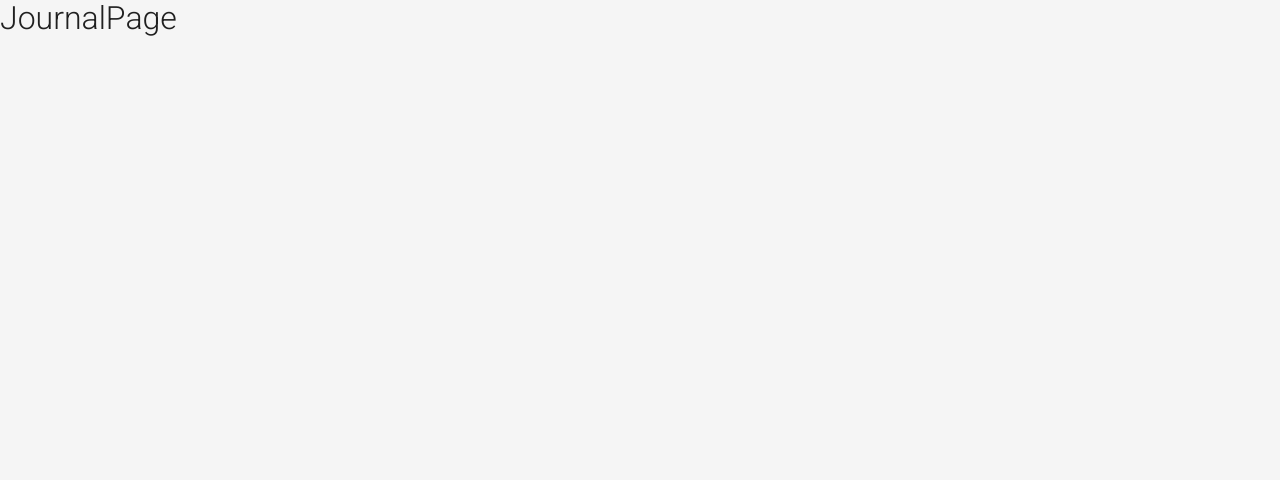
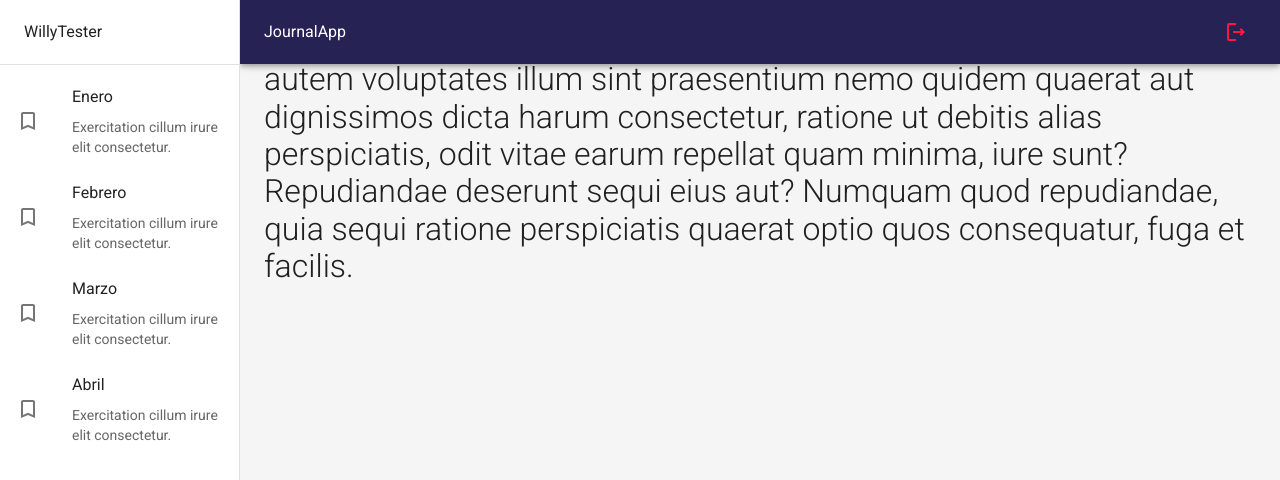
Before and after one commit to martuwilson/journal-vite-app, a React (Vite) app: page / in a window 1280 px wide. Shown: the top 480 px of the page. Built offline with nearby package versions, Linux system fonts and the light colour scheme.

Commit message:
JournalLayout agregado

```diff
--- /dev/null
+++ b/src/journal/components/Navbar.jsx
@@ -0,0 +1,35 @@
+/* eslint-disable react/prop-types */
+import { LogoutOutlined, MenuOutlined } from "@mui/icons-material"
+import { AppBar, Grid, IconButton, Toolbar, Typography } from "@mui/material"
+
+
+
+export const Navbar = ({drawerWidth}) => {
+  return (
+    <AppBar position="fixed" sx={{
+        width:{sm: `calc(100% - ${drawerWidth}px)`},
+        ml:{sm: `${drawerWidth}px` },
+    }}>
+        <Toolbar>
+            <IconButton
+                edge="start"
+                color="inherit"
+                aria-label="menu"
+                sx={{ mr: 2, display:{sm:'none'} }}
+            >
+                <MenuOutlined/>
+            </IconButton>
+
+            <Grid container direction='row' justifyContent='space-between' alignItems='center'>
+                <Typography variant="h4" noWrap component='div'>
+                    JournalApp
+                </Typography>
+
+                <IconButton color='error'>
+                    <LogoutOutlined/>
+                </IconButton>
+            </Grid>
+        </Toolbar>
+    </AppBar>
+  )
+}
--- /dev/null
+++ b/src/journal/components/SideBar.jsx
@@ -0,0 +1,48 @@
+/* eslint-disable react/prop-types */
+import { Box, Divider, Drawer, Grid, List, ListItem, ListItemButton, ListItemIcon, ListItemText, Toolbar, Typography } from '@mui/material'
+import { TurnedInNot } from '@mui/icons-material';
+
+export const SideBar = ({ drawerWidth = 240 }) => {
+  return (
+    <Box
+        component='nav'
+        sx={{ width: { sm: drawerWidth }, flexShrink: { sm: 0 } }}
+    >
+        <Drawer
+            variant='permanent' // temporary
+            open
+            sx={{
+                display: { xs: 'block' },
+                '& .MuiDrawer-paper': { boxSizing: 'border-box', width: drawerWidth }
+            }}
+        >
+            <Toolbar>
+                <Typography variant='h4' noWrap component='div'>
+                    WillyTester
+                </Typography>
+            </Toolbar>
+            <Divider />
+
+            <List>
+                {
+                    ['Enero','Febrero','Marzo','Abril'].map( text => (
+                        <ListItem key={ text } disablePadding>
+                            <ListItemButton>
+                                <ListItemIcon>
+                                    <TurnedInNot />
+                                </ListItemIcon>
+                                <Grid container>
+                                    <ListItemText primary={ text } />
+                                    <ListItemText secondary={ 'Exercitation cillum irure elit consectetur.' } />
+                                </Grid>
+                            </ListItemButton>
+                        </ListItem>
+                    ))
+                }
+            </List>
+
+        </Drawer>
+
+    </Box>
+  )
+}
--- /dev/null
+++ b/src/journal/components/index.js
@@ -0,0 +1,2 @@
+export * from './Navbar'
+export * from './SideBar'
--- /dev/null
+++ b/src/journal/layout/JournalLayout.jsx
@@ -0,0 +1,21 @@
+/* eslint-disable react/prop-types */
+import { Box } from "@mui/material"
+import { Navbar, SideBar } from "../components";
+
+const drawerWidth = 240; // default width of layout
+
+
+export const JournalLayout = ({children}) => {
+  return (
+    <Box sx={{display: 'flex'}}>
+        <Navbar drawerWidth={drawerWidth}/>
+
+        <SideBar drawerWidth={drawerWidth}/>
+
+        <Box component='main' sx={{flexGrow: 1, p:3}}>
+            {/* Toolbar */}
+            {children}
+        </Box>
+    </Box>
+  )
+}
--- a/src/journal/pages/JournalPage.jsx
+++ b/src/journal/pages/JournalPage.jsx
@@ -1,7 +1,10 @@
-import { Typography } from "@mui/material"
+import { Typography } from "@mui/material";
+import { JournalLayout } from "../layout/JournalLayout";
 
 export const JournalPage = () => {
   return (
-    <Typography variant="h1">JournalPage</Typography>
-  )
-}
+    <JournalLayout>
+      <Typography variant="h1">Lorem ipsum dolor sit amet consectetur adipisicing elit. Magnam autem voluptates illum sint praesentium nemo quidem quaerat aut dignissimos dicta harum consectetur, ratione ut debitis alias perspiciatis, odit vitae earum repellat quam minima, iure sunt? Repudiandae deserunt sequi eius aut? Numquam quod repudiandae, quia sequi ratione perspiciatis quaerat optio quos consequatur, fuga et facilis.</Typography>
+    </JournalLayout>
+  );
+};
```
